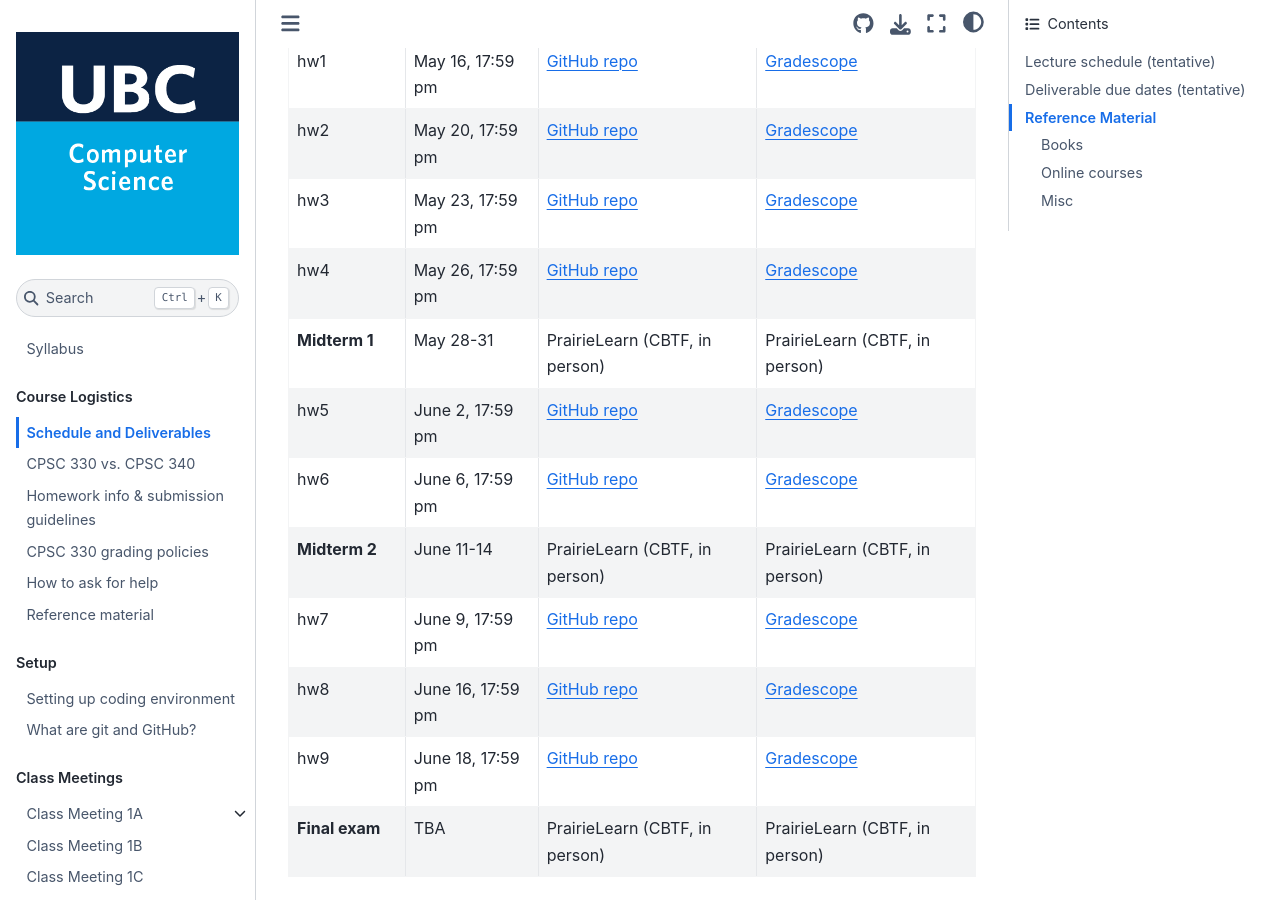
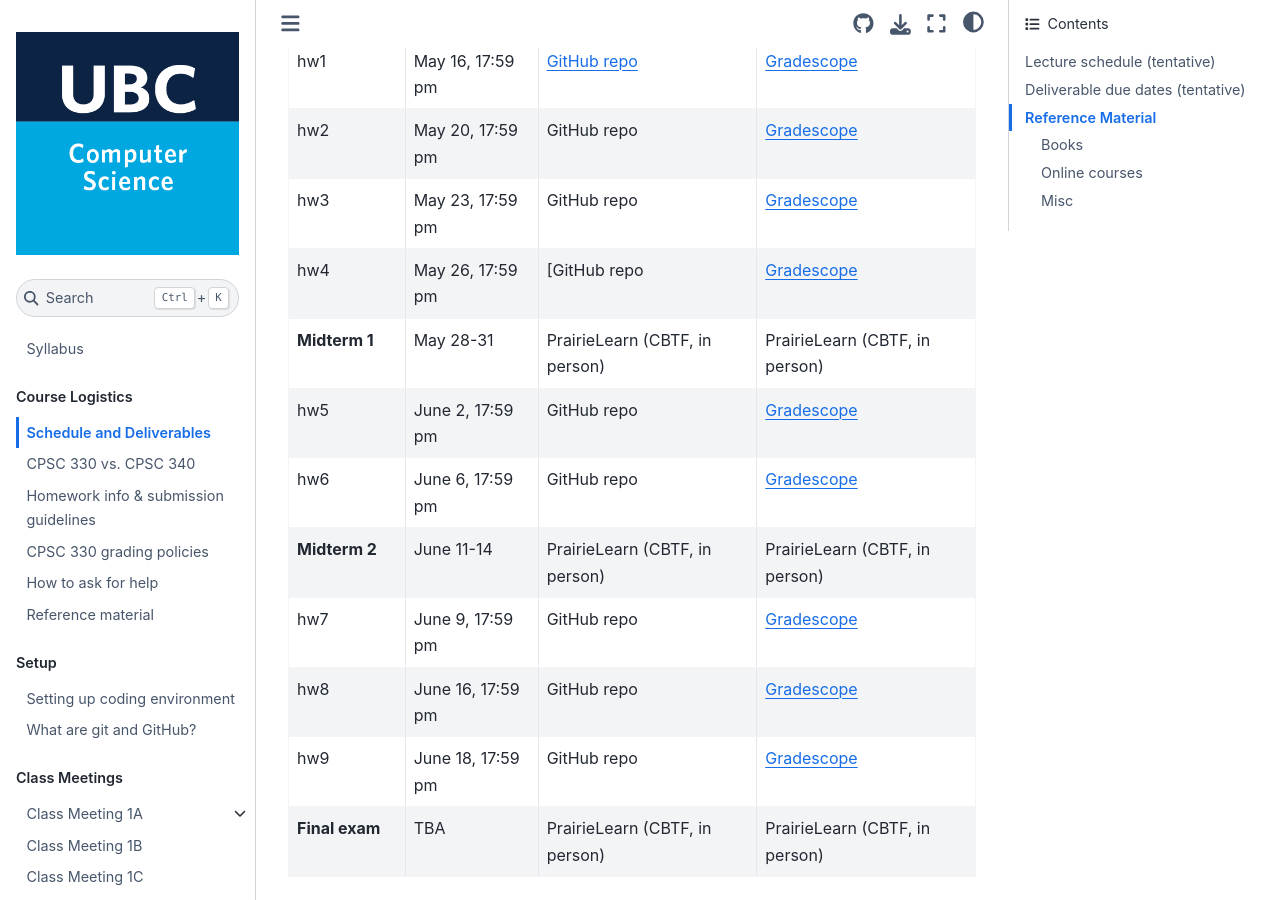
Before and after one commit to zongxili/cpsc330-2025S1, a Jupyter Book: the page built from docs/schedule.md, in a window 1280 px wide and 900 px high, scrolled down 4036 px. Built offline with Jupyter Book 1.0.4 settings and Sphinx 7.4.7 and the Sphinx Book theme 1.1.4, drawn with Linux system fonts in a browser that asks for light colours; pages that are not in the unit, such as notebooks, are missing from menus; comment, search, counter and statistics services are not loaded; part of the change alters nothing that is shown.

```diff
--- a/docs/schedule.md
+++ b/docs/schedule.md
@@ -66,18 +66,18 @@ Usually the homework assignments will be due on Mondays and will be released on
 
 | Assessment     | Due date         | Where to find?                                                                           | Where to submit?                                                                         |
 |----------------|------------------|------------------------------------------------------------------------------------------|------------------------------------------------------------------------------------------|
-| Syllabus quiz  | May 16, 17:59 pm | [PrairieLearn](https://us.prairielearn.com/pl/course_instance/172119/assessment/2494388) | [PrairieLearn](https://us.prairielearn.com/pl/course_instance/172119/assessment/2494388) |
+| Syllabus quiz  | May 16, 17:59 pm | [PrairieLearn](https://us.prairielearn.com/pl/course_instance/181252/assessment/2541648) | [PrairieLearn](https://us.prairielearn.com/pl/course_instance/181252/assessment/2541648) |
 | hw1            | May 16, 17:59 pm | [GitHub repo](https://github.com/new?template_name=hw1&template_owner=ubc-cpsc330)       | [Gradescope](https://www.gradescope.ca/courses/27876)                                    |
-| hw2            | May 20, 17:59 pm | [GitHub repo](https://github.com/new?template_name=hw2&template_owner=ubc-cpsc330)       | [Gradescope](https://www.gradescope.ca/courses/27876)                                    |
-| hw3            | May 23, 17:59 pm | [GitHub repo](https://github.com/new?template_name=hw3&template_owner=ubc-cpsc330)       | [Gradescope](https://www.gradescope.ca/courses/27876)                                    |
-| hw4            | May 26, 17:59 pm | [GitHub repo](https://github.com/new?template_name=hw4&template_owner=ubc-cpsc330)       | [Gradescope](https://www.gradescope.ca/courses/27876)                                    |
+| hw2            | May 20, 17:59 pm | GitHub repo[](https://github.com/new?template_name=hw2&template_owner=ubc-cpsc330)       | [Gradescope](https://www.gradescope.ca/courses/27876)                                    |
+| hw3            | May 23, 17:59 pm | GitHub repo[](https://github.com/new?template_name=hw3&template_owner=ubc-cpsc330)       | [Gradescope](https://www.gradescope.ca/courses/27876)                                    |
+| hw4            | May 26, 17:59 pm | [GitHub repo[](https://github.com/new?template_name=hw4&template_owner=ubc-cpsc330)       | [Gradescope](https://www.gradescope.ca/courses/27876)                                    |
 | **Midterm 1**  | May 28-31        | PrairieLearn (CBTF, in person)                                                           | PrairieLearn (CBTF, in person)                                                           |
-| hw5            | June 2, 17:59 pm | [GitHub repo](https://github.com/new?template_name=hw5&template_owner=ubc-cpsc330)       | [Gradescope](https://www.gradescope.ca/courses/27876)                                    |
-| hw6            | June 6, 17:59 pm | [GitHub repo](https://github.com/new?template_name=hw6&template_owner=ubc-cpsc330)       | [Gradescope](https://www.gradescope.ca/courses/27876)                                    |
+| hw5            | June 2, 17:59 pm | GitHub repo[](https://github.com/new?template_name=hw5&template_owner=ubc-cpsc330)       | [Gradescope](https://www.gradescope.ca/courses/27876)                                    |
+| hw6            | June 6, 17:59 pm | GitHub repo[](https://github.com/new?template_name=hw6&template_owner=ubc-cpsc330)       | [Gradescope](https://www.gradescope.ca/courses/27876)                                    |
 | **Midterm 2**  | June 11-14        | PrairieLearn (CBTF, in person)                                                           | PrairieLearn (CBTF, in person)                                                           |
-| hw7            | June 9, 17:59 pm | [GitHub repo](https://github.com/new?template_name=hw7&template_owner=ubc-cpsc330)       | [Gradescope](https://www.gradescope.ca/courses/27876)                                    |
-| hw8            | June 16, 17:59 pm | [GitHub repo](https://github.com/new?template_name=hw8&template_owner=ubc-cpsc330)       | [Gradescope](https://www.gradescope.ca/courses/27876)                                    |
-| hw9           | June 18, 17:59 pm | [GitHub repo](https://github.com/new?template_name=hw8&template_owner=ubc-cpsc330)       | [Gradescope](https://www.gradescope.ca/courses/27876)                                    |
+| hw7            | June 9, 17:59 pm | GitHub repo[](https://github.com/new?template_name=hw7&template_owner=ubc-cpsc330)       | [Gradescope](https://www.gradescope.ca/courses/27876)                                    |
+| hw8            | June 16, 17:59 pm | GitHub repo[](https://github.com/new?template_name=hw8&template_owner=ubc-cpsc330)       | [Gradescope](https://www.gradescope.ca/courses/27876)                                    |
+| hw9           | June 18, 17:59 pm | GitHub repo[](https://github.com/new?template_name=hw8&template_owner=ubc-cpsc330)       | [Gradescope](https://www.gradescope.ca/courses/27876)                                    |
 | **Final exam** | TBA              | PrairieLearn (CBTF, in person)                                                           | PrairieLearn (CBTF, in person)                                                           |
 
 ## Reference Material
```
